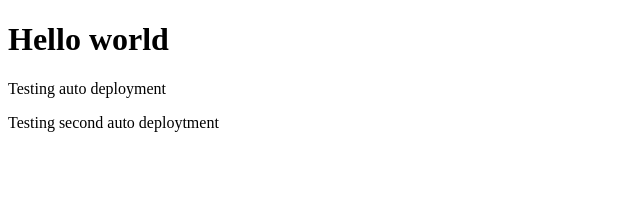
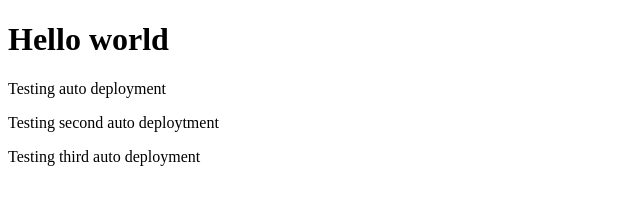
Before and after one commit to pingvinasKodis/Weather-website, a plain HTML site: page index.html in a window 1280 px wide. Shown: the whole page, without its empty margins (0-640 px from the left). Drawn offline with Linux system fonts and the light colour scheme.

Commit message:
Testing third auto deployment

```diff
--- a/index.html
+++ b/index.html
@@ -12,6 +12,7 @@
     <h1>Hello world</h1>
     <p>Testing auto deployment</p>
     <p>Testing second auto deploytment</p>
+    <p>Testing third auto deployment</p>
 </body>
 
 </html>
```
